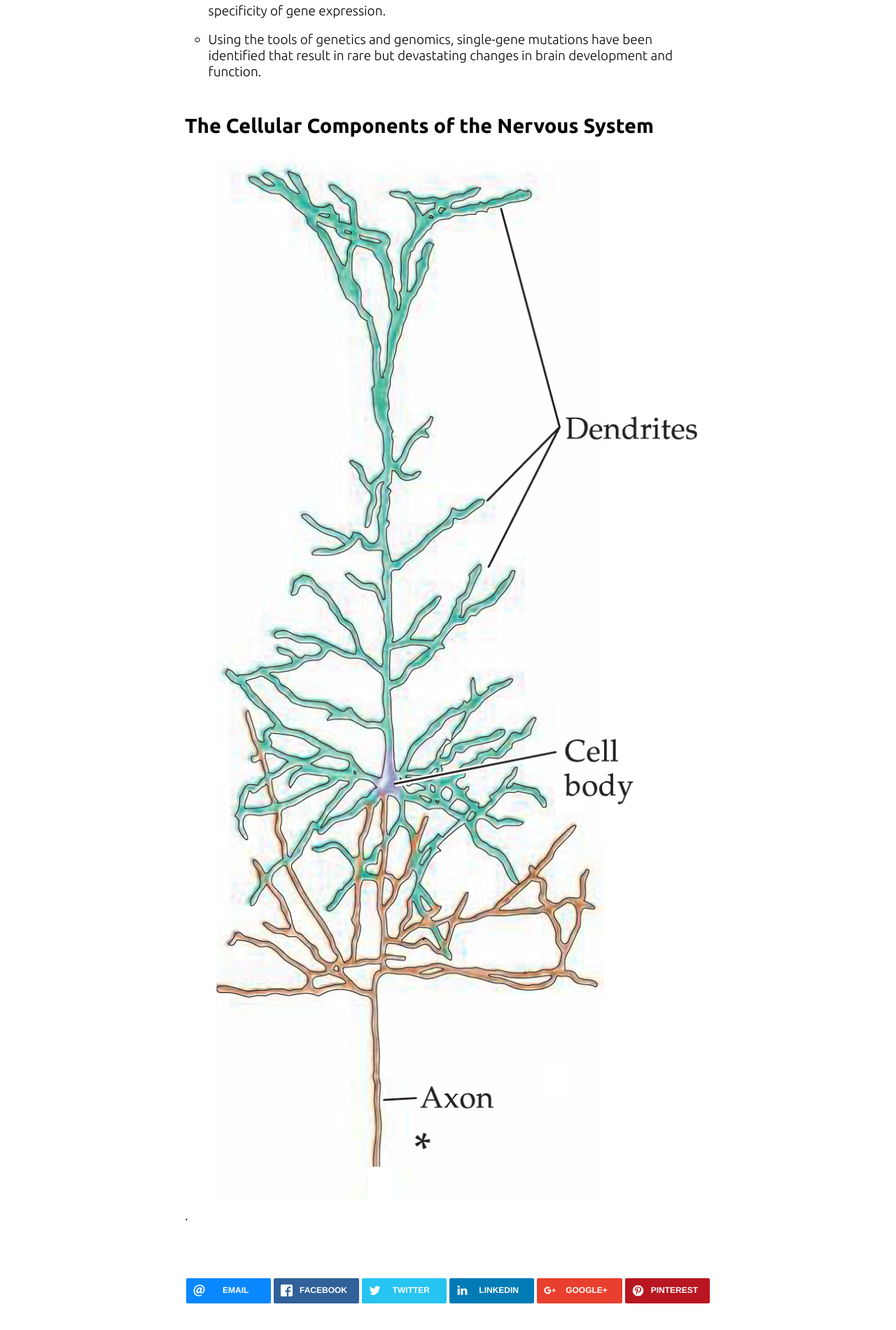
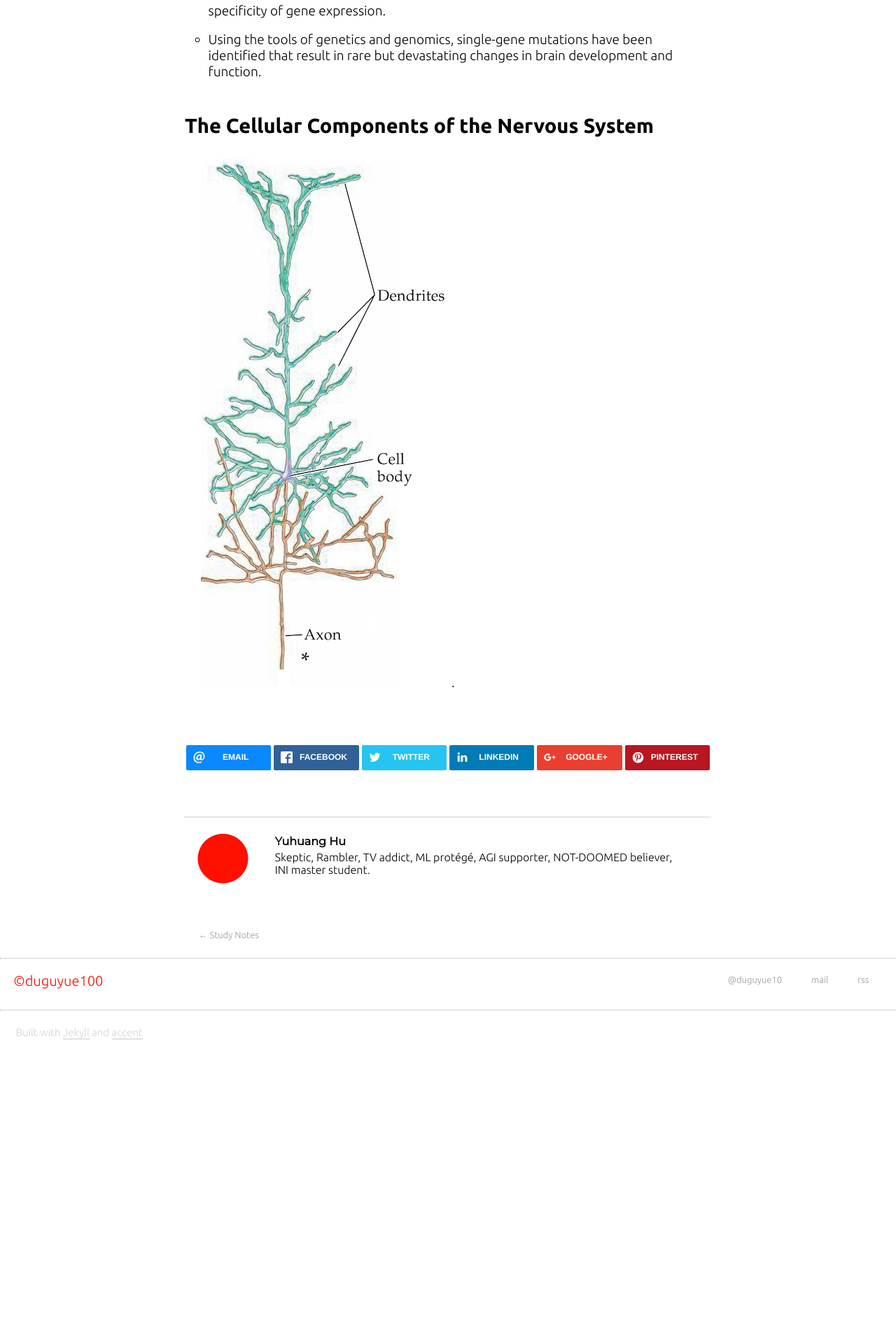
Before and after one commit to duguyue100/study-notes, a Jekyll site: the page built from _posts/2016-09-20-BIO343-week-1-notes.md, in a window 1280 px wide. Shown: the part 1009-2910 px from the top of the page at 70% size. Built offline with Jekyll 4.4.1, drawn with Linux system fonts in a browser that asks for light colours; nearby versions of some CDN libraries; after the commit the page ends 2539 px from its top, so only the background shows below that.

Commit message:
update figure

```diff
--- a/_posts/2016-09-20-BIO343-week-1-notes.md
+++ b/_posts/2016-09-20-BIO343-week-1-notes.md
@@ -34,4 +34,4 @@ title: BIO343 Week 1 Notes
 
 ### The Cellular Components of the Nervous System
 
-![Cell morphologies]({{ site.baseurl }}/images/bio-imgs/chapter1-1.png){:height="50" width="auto"}.
+![Cell morphologies]({{ site.baseurl }}/images/bio-imgs/chapter1-1.png).
```
Also changed, not shown: images/bio-imgs/chapter1-1.png.
